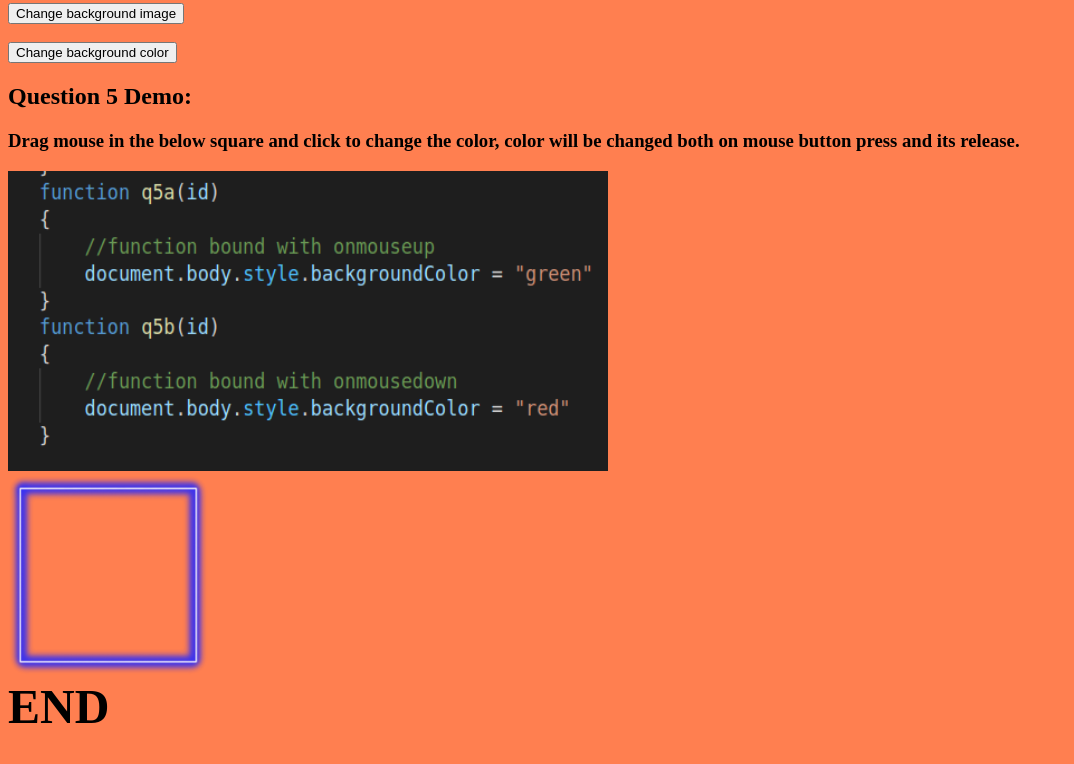
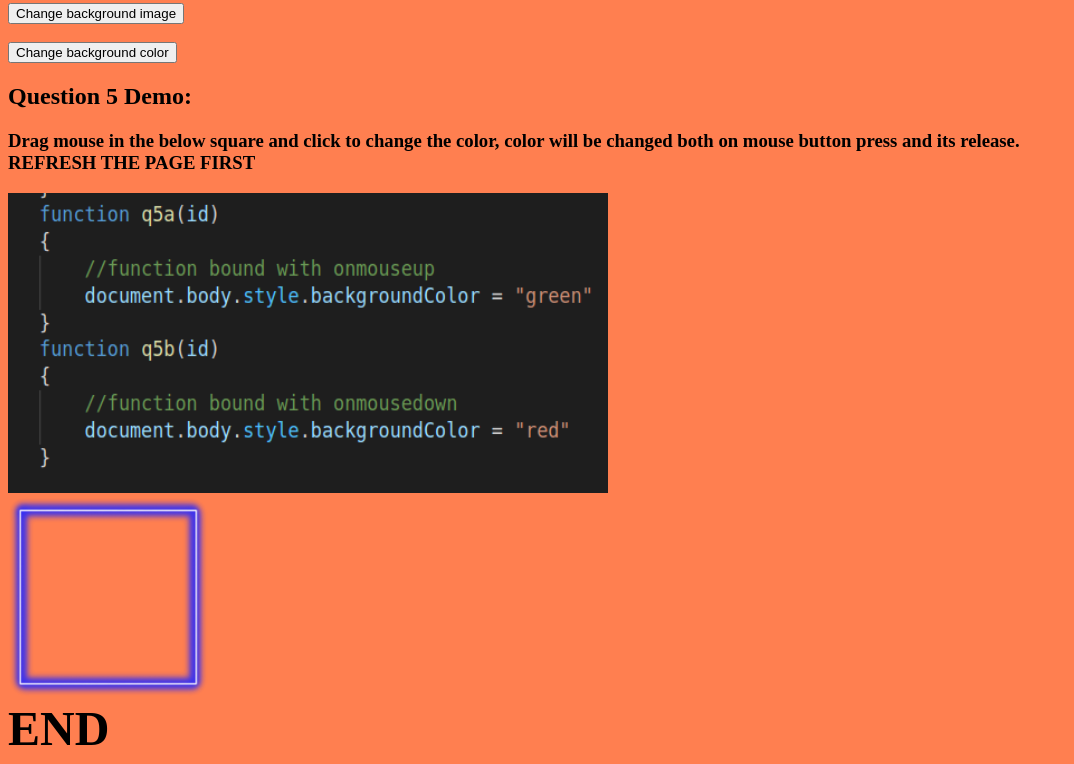
Before and after one commit to arunav1999/JavaScriptDemo, a plain HTML site: page index.html in a window 1280 px wide. Shown: the part 2235-2999 px from the top of the page, without its empty margins (0-1074 px from the left). Before the commit the page ends 2977 px from the top, so only its background shows below. Drawn offline with Linux system fonts and the light colour scheme; files whose address does not match are found by name.

Commit message:
final  commit

```diff
--- a/index.html
+++ b/index.html
@@ -45,7 +45,8 @@
 
     <h2 class="ex">Question 5 Demo:</h2>
     <h3 id="cc">Drag mouse in the below square and click to change the color, color will be changed
-        both on mouse button press and its release.
+        both on mouse button press and its release.<br>
+        REFRESH THE PAGE FIRST
     </h3>
     <img src="res//q5res.png" height="300" width="600"></img><br>
     <img src="res/playarea.png" height="200" width="200"  onmousedown="q5a(this)" onmouseup="q5b(this)"></img>
```
